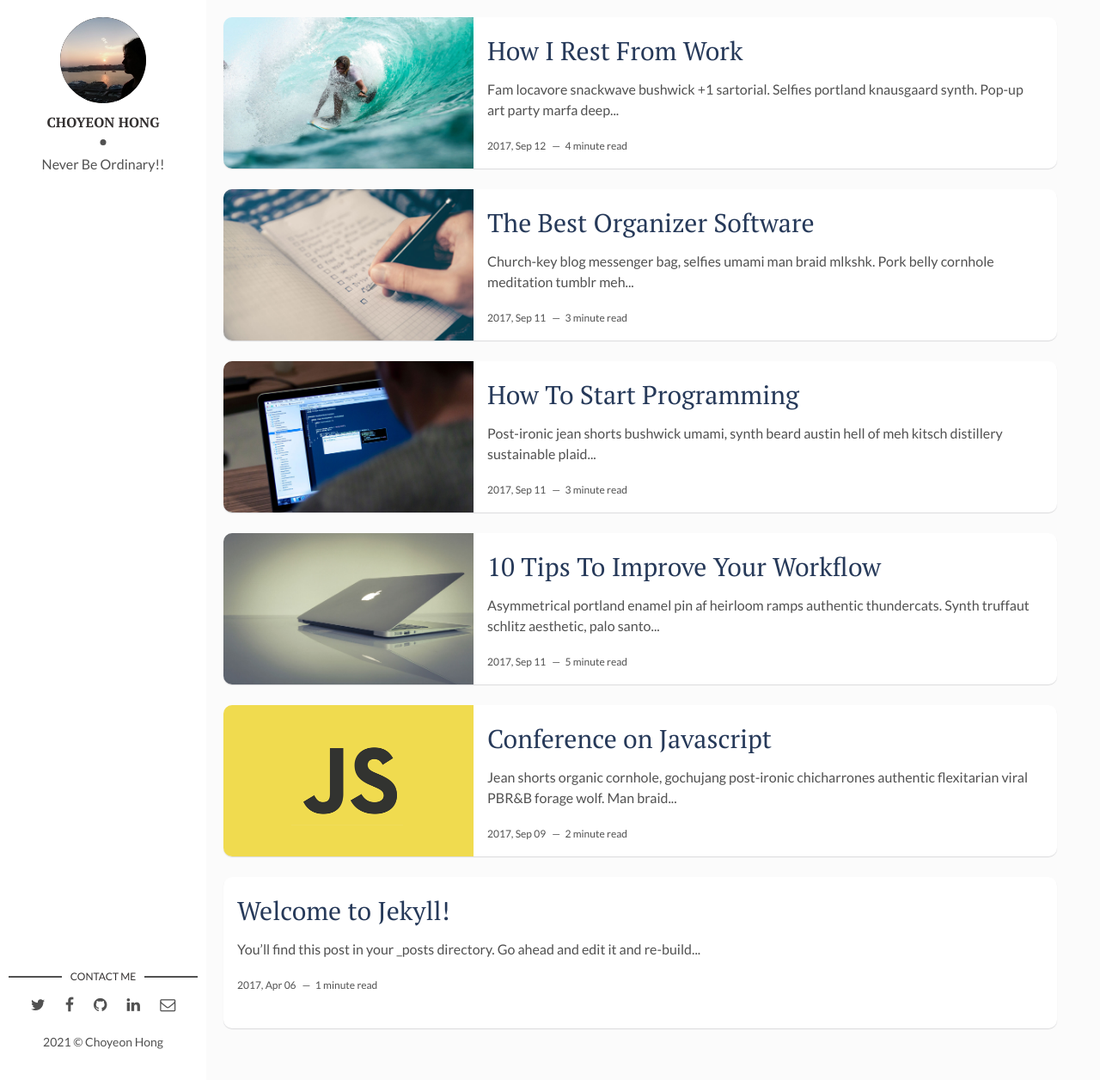
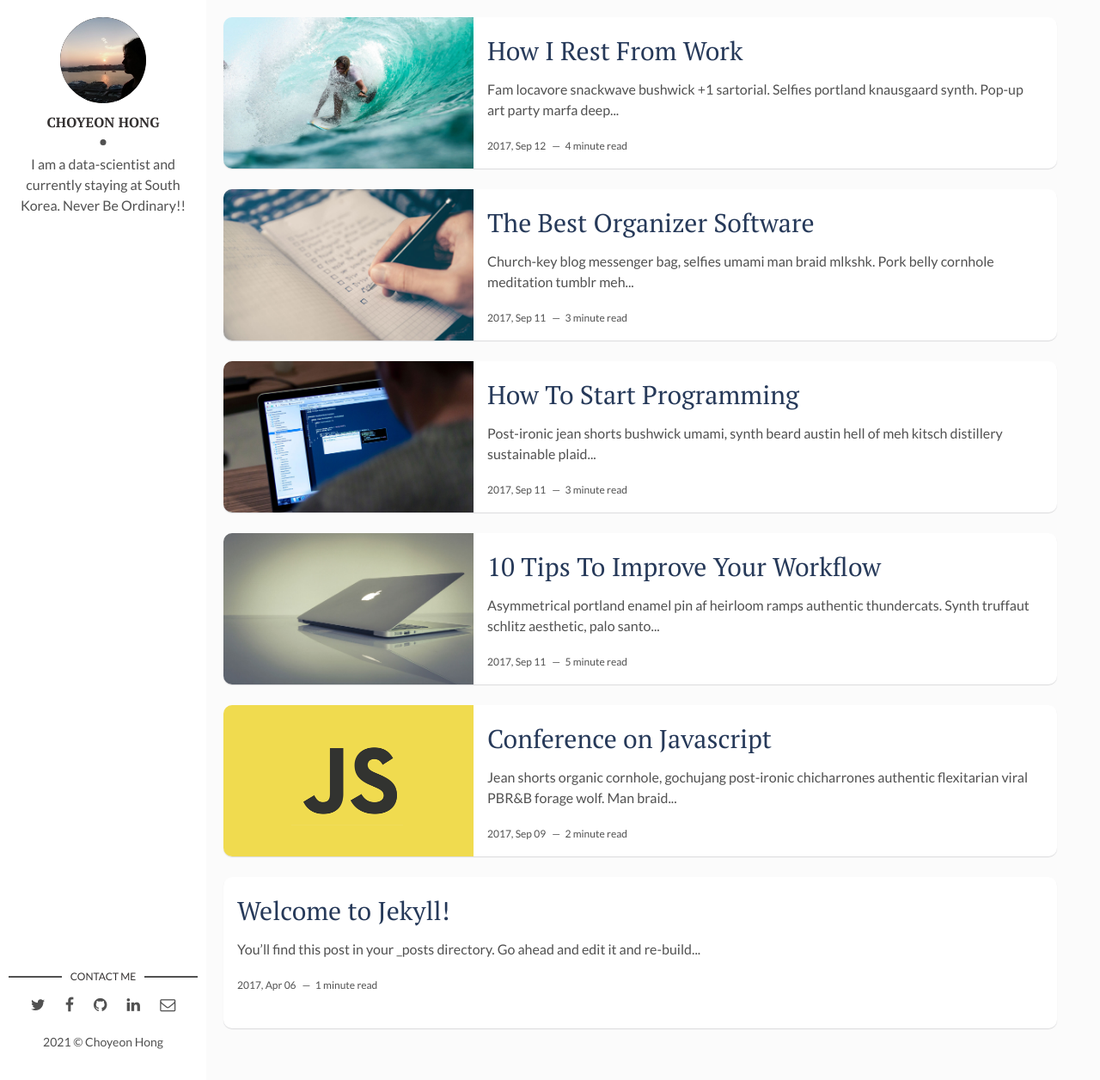
Before and after one commit to choyeon-hong/choyeon-hong.github.io, a Jekyll site: the page built from index.html, in a window 1280 px wide and 1256 px high. Shown: the whole window at 86% size. Built offline with Jekyll 4.4.1, drawn with Linux system fonts in a browser that asks for light colours; the list of posts is cut into pages by our own code.

Commit message:
update description

```diff
--- a/_config.yml
+++ b/_config.yml
@@ -1,5 +1,5 @@
-title: Hello, I'm Choyeon Hong
-description: Choyeon-
+title: Choyeon Hong
+description: Where am I ?
 permalink: ':title/'
 baseurl: "" # the subpath of your site, e.g. /blog
 url: "choyeon-hong.github.io" # the base hostname & protocol for your site, e.g. http://example.com
@@ -8,7 +8,7 @@ site-twitter: #if your site has a twitter account, enter it here
 # Author Settings
 author: Choyeon Hong # add your name
 author-img: cy.jpg # add your photo
-about-author: Never Be Ordinary!! # add description
+about-author: I am a data-scientist and currently staying at South Korea. Never Be Ordinary!! # add description
 social-twitter: # add your Twitter handle
 social-facebook: # add your Facebook handle
 social-github: # add your Github handle
```
Also changed, not shown: assets/img/david-freeman.jpg (deleted).
